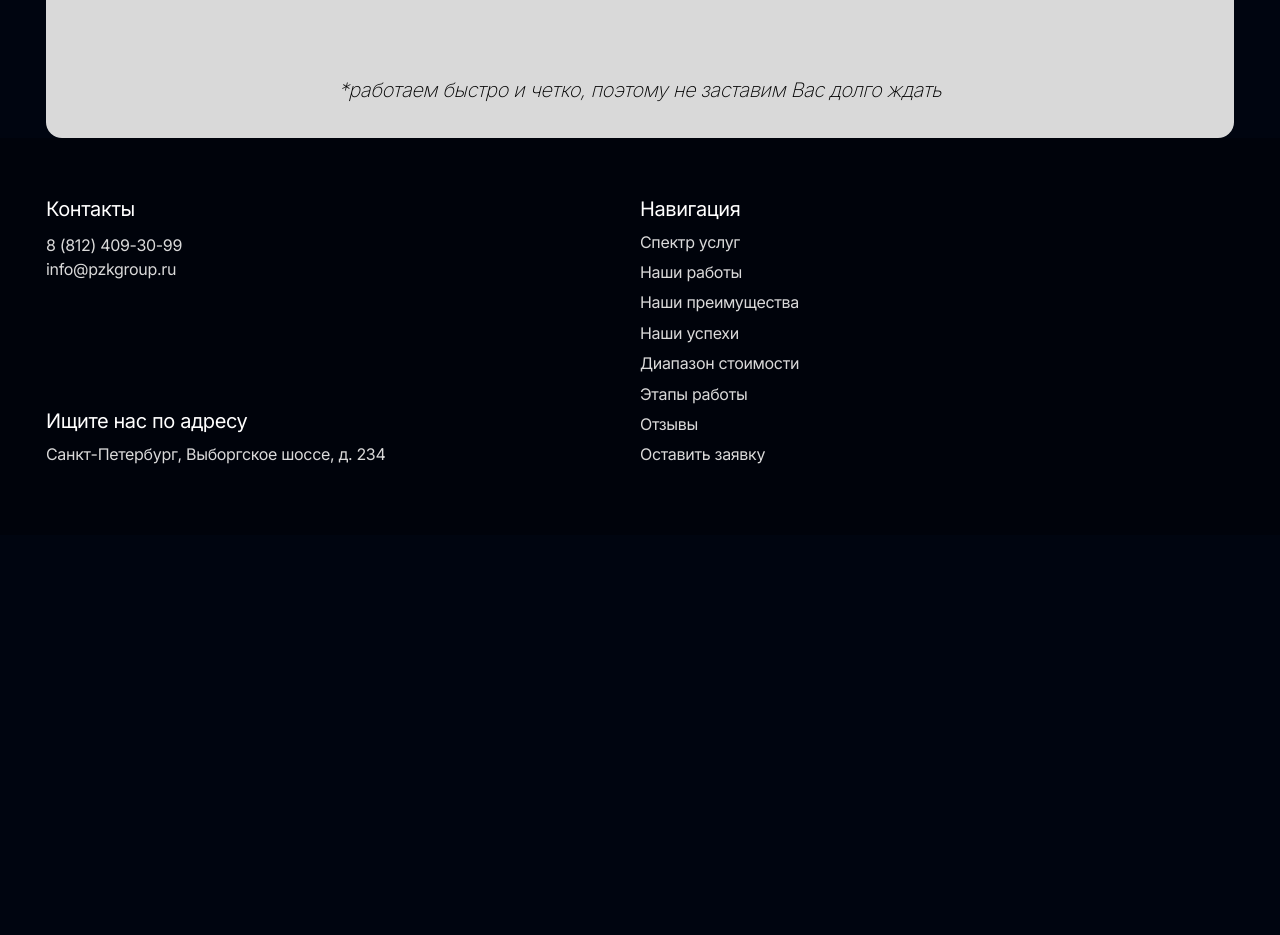
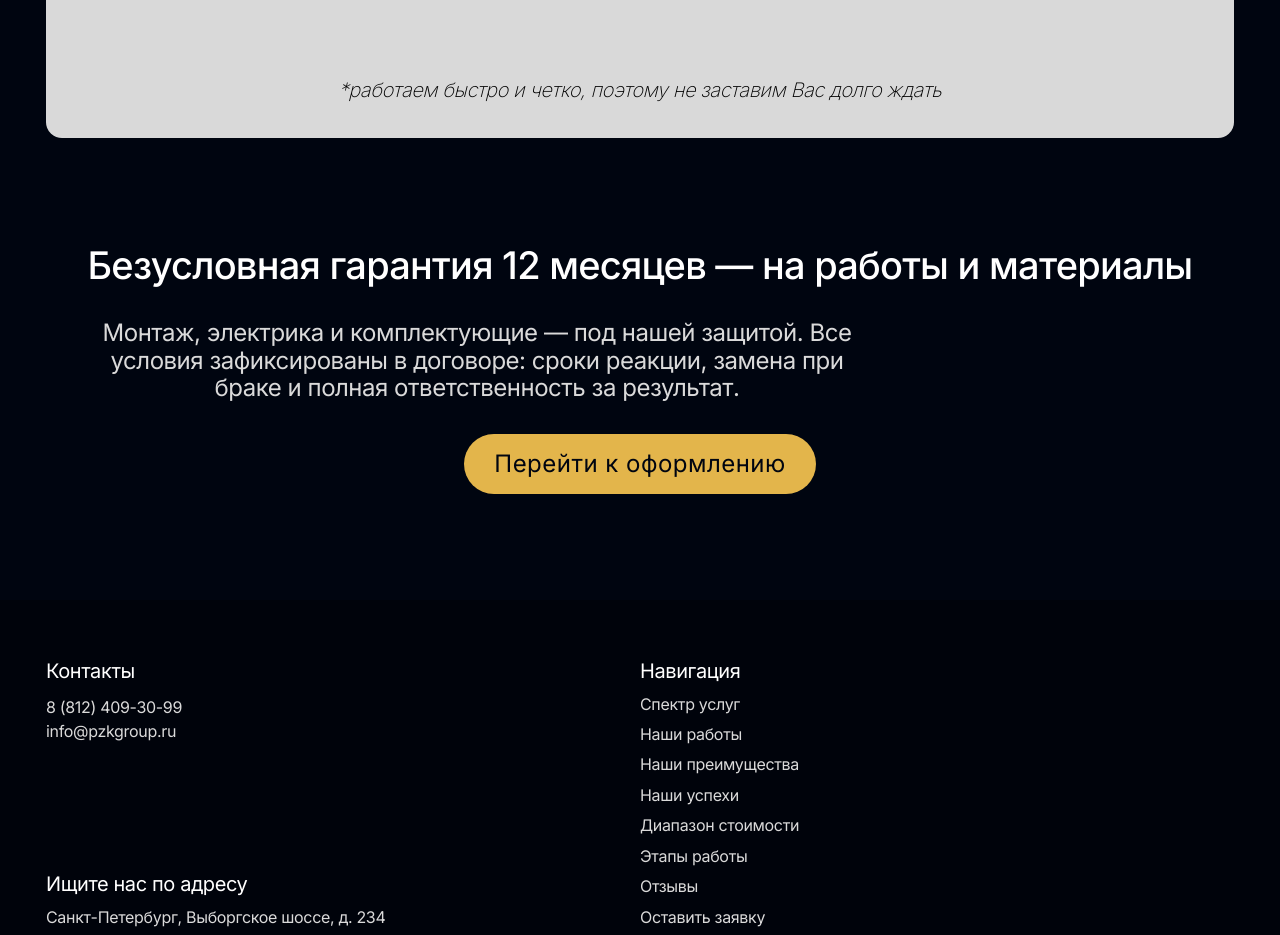
Before and after one commit to AlexandrNikolaenko/pzk-site, a Next.js app: page / in a window 1280 px wide. Shown: the part 5200-6135 px from the top of the page. Before the commit the page ends 5735 px from the top, so only its background shows below. Built offline with nearby package versions, Linux system fonts and the light colour scheme.

Commit message:
feat: add garanty section

```diff
--- a/app/page.tsx
+++ b/app/page.tsx
@@ -1,3 +1,5 @@
+'use server'
+
 import AccentButton from "@/components/button/accent-button";
 import Gallery from "@/components/main/gallery-image";
 import ScrollArrow from "@/components/main/scroll-arrow";
@@ -6,7 +8,7 @@ import StepPoint from "@/components/main/step";
 import Image from "next/image";
 import Link from "next/link";
 
-export default function Home() {
+export default async function Home() {
   const strokeStyle = " leading-[115.1%] tracking-[-.02em] ";
 
   return (
@@ -252,6 +254,13 @@ export default function Home() {
         </p>
       </div>
     </section>
+    <section id="garanty" className="wrapper py-[106px] flex flex-col items-center gap-8 max-lg:md:gap-10">
+      <div className="flex flex-col gap-8 max-ld:gap-4">
+        <h3 className={"text-white text-[38px] text-center max-lg:text-[32px] max-md:text-2xl font-medium" + strokeStyle}>Безусловная гарантия 12 месяцев — на работы и материалы</h3>
+        <p className={"text-[#DADADA] text-2xl max-lg:text-xl max-md:text-base max-w-[779px] max-ld:max-w-[643px] max-md:max-w-[301px] w-full text-center" + strokeStyle}>Монтаж, электрика и комплектующие — под нашей защитой. Все условия зафиксированы в договоре: сроки реакции, замена при браке и полная ответственность за результат.</p>
+      </div>
+      <AccentButton >Перейти к оформлению</AccentButton>
+    </section>
    </main>
   );
 }
```
